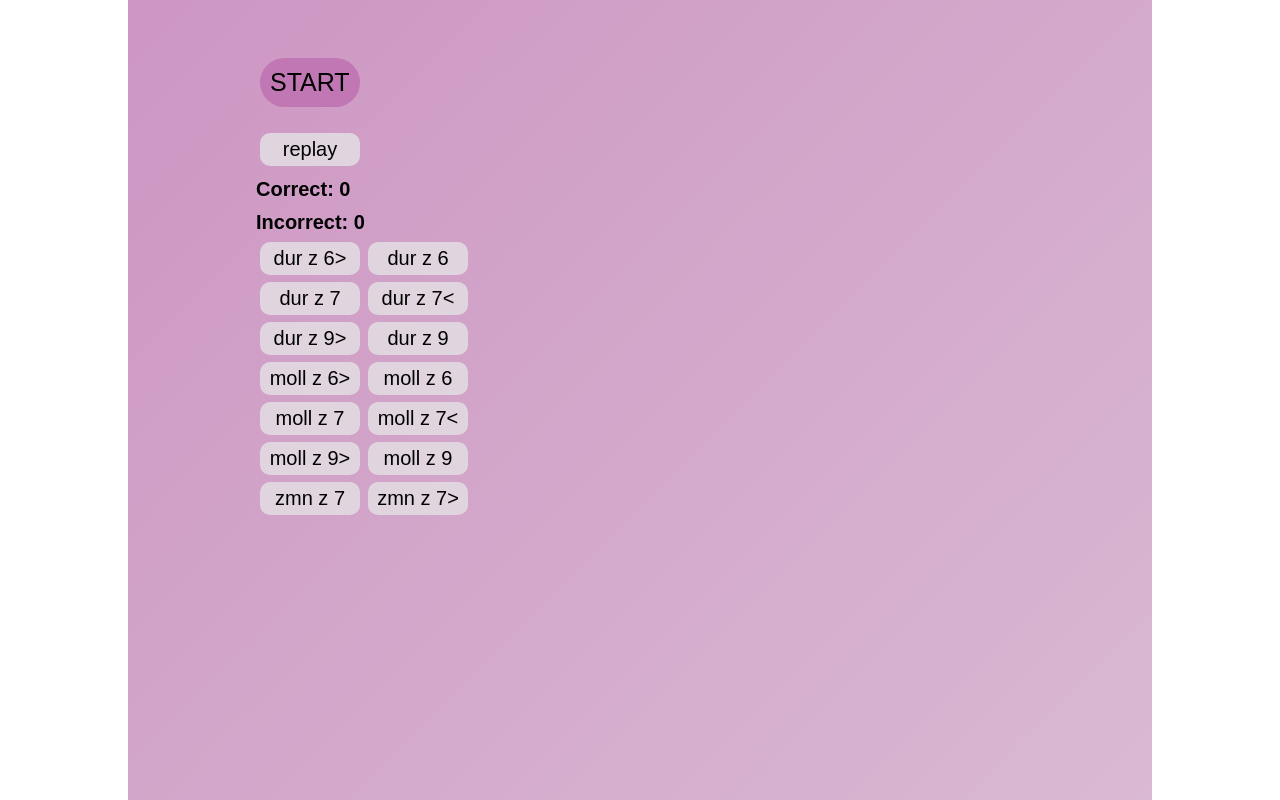
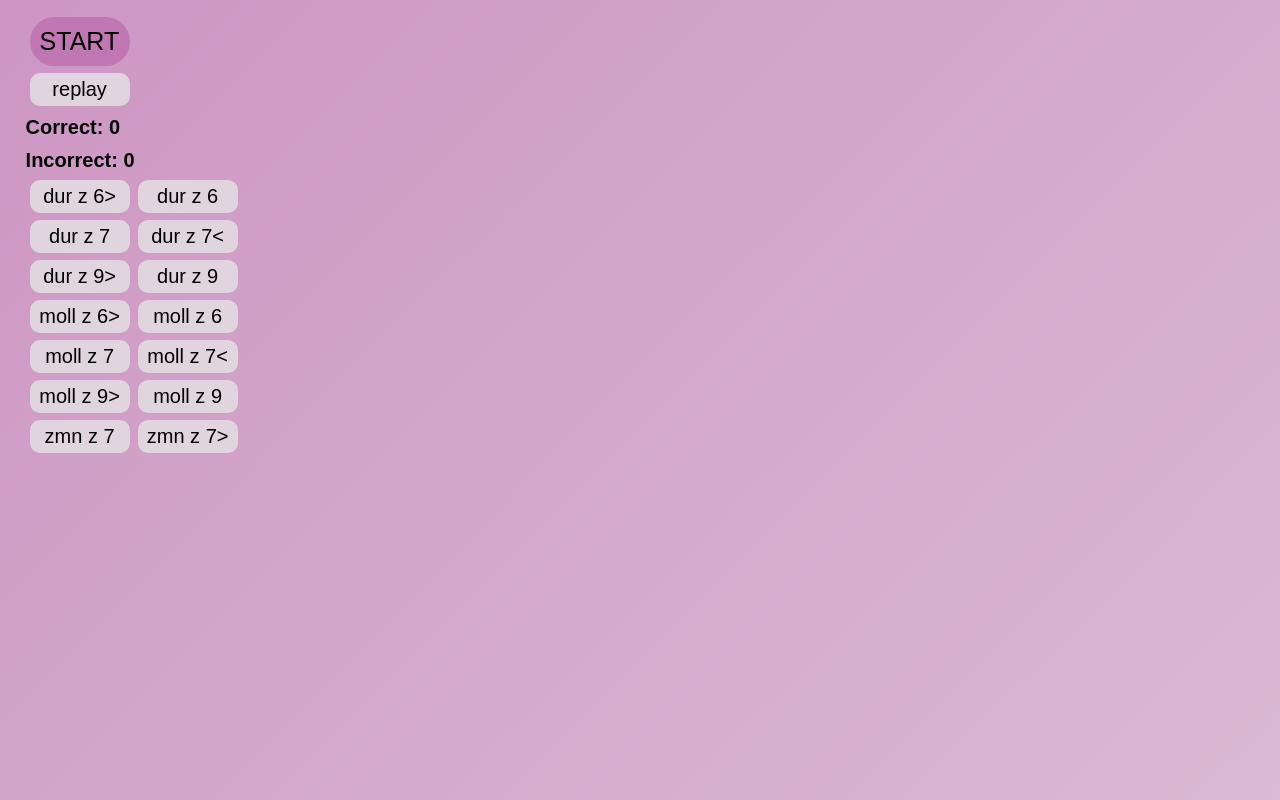
Before and after one commit to juliamanska/ear-training-tetrad, a plain HTML site: page index.html in a window 1280 px wide. Shown: the top 800 px of the page. Drawn offline with Linux system fonts and the light colour scheme.

Commit message:
Clean up

```diff
--- a/index.html
+++ b/index.html
@@ -93,13 +93,12 @@
       type="audio/mpeg"
     ></audio>
     <div class="bigContainer">
-      <div id="menu">
+      <nav id="nav-bar">
         <h2><button id="start">START</button></h2>
         <h2><button id="replay">replay</button></h2>
-        <h2 id="cor">Correct: <span id="correct">0</span></h2>
-        <h2 id="cor">Incorrect: <span id="incorrect">0</span></h2>
-      </div>
-      <!-- <h2><span id="result">/</span></h2> -->
+        <h2 class="result">Correct: <span id="correct">0</span></h2>
+        <h2 class="result">Incorrect: <span id="incorrect">0</span></h2>
+      </nav>
       <div id="czterodzwieki"></div>
     </div>
     <script src="script.js"></script>
--- a/script.js
+++ b/script.js
@@ -105,5 +105,3 @@ replay.addEventListener("click", playLastAudio);
 function playLastAudio() {
   playAudio(audioMap.get(lastPlayed));
 }
-
-//zmienić to dopasoywanie
--- a/style.css
+++ b/style.css
@@ -7,16 +7,16 @@
 
 
 .bigContainer {
-    width: 80%;
-    min-height: 100vh;
+    width: 100%;
     background: linear-gradient(135deg,  #cd96c3, #dbbdd5 );
-    padding-top: 4%;
-    padding-left: 10% ;
-    margin: 0 10% 0 10%;
+    margin: auto;
+    justify-content: center;
+    padding-left: 2%;
 }
 #menu {
     display: flex;
-    align-items: center;
+    /* align-items: center; */
+    /* justify-content: center; */
     font-size: 35px;
     font-weight: 500px;
 }
@@ -30,7 +30,7 @@
 }
 
 button {
-    position: relative;
+    /* position: relative; */
     border-radius: 10px;
     margin: 7px 4px 0 4px;
     cursor: pointer;
@@ -53,11 +53,13 @@ button {
     background-color: #c077b4;
     border: none;
 }
-#cor {
+.result {
     font-size: 20px;
     padding-top: 10px;
+
 }
 
-#menu {
+#nav-bar {
     display:block;
+    padding-top: 10px;
 }
```
